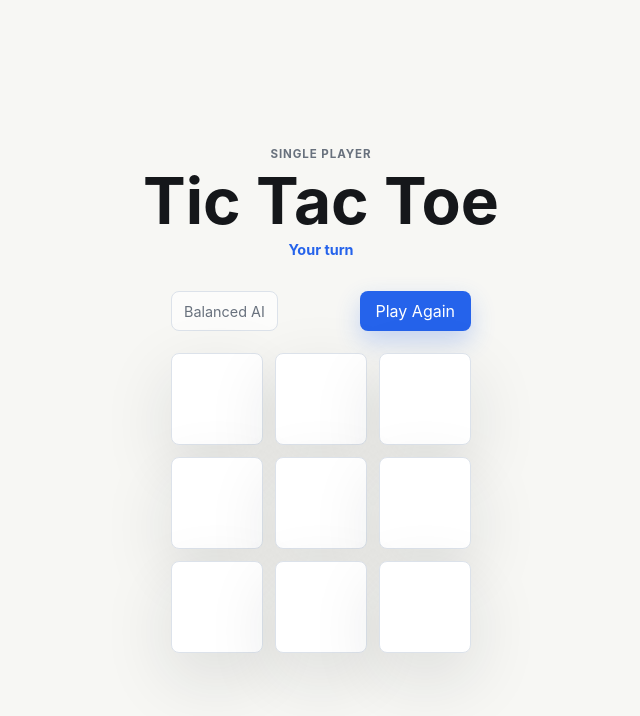
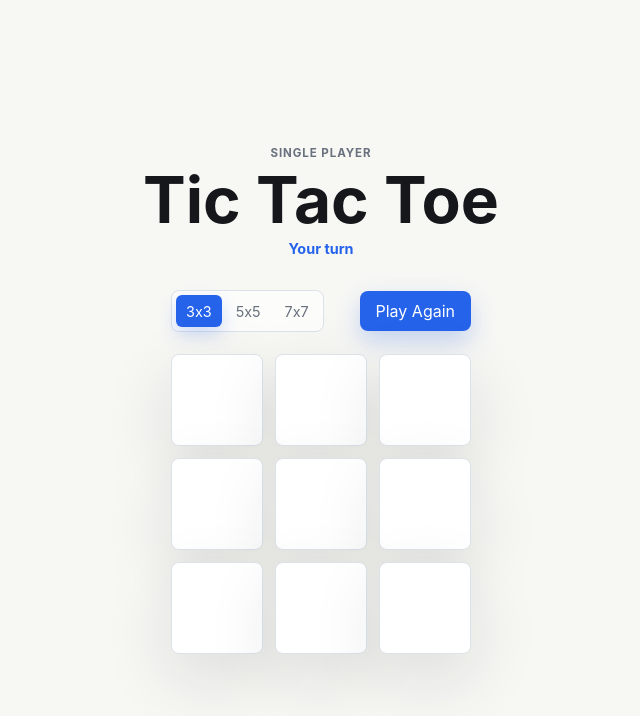
Before and after one commit to vhaueisen/tic-tac-toe, a React (Vite) app: page / in a window 1280 px wide. Shown: the top 716 px of the page, without its empty margins (319-959 px from the left). Built offline with nearby package versions, Linux system fonts and the light colour scheme.

Commit message:
board preset

```diff
--- a/src/app/App.tsx
+++ b/src/app/App.tsx
@@ -1,19 +1,27 @@
 import { motion } from "framer-motion";
 import { Board } from "../game/components/Board";
-import { DifficultySelector } from "../game/components/DifficultySelector";
+import { BoardPresetSelector } from "../game/components/BoardPresetSelector";
 import { GameHUD } from "../game/components/GameHUD";
 import { ResetButton } from "../game/components/ResetButton";
+import { BOARD_PRESETS, CELL_SIZE } from "../game/constants/game";
 import { WinnerBanner } from "../game/components/WinnerBanner";
 import { useGame } from "../game/hooks/useGame";
+import type { CSSProperties } from "react";
 
 export default function App() {
   const game = useGame();
   const winningPositions = game.result?.winningPositions ?? [];
+  const boardLayoutWidth =
+    game.config.size * CELL_SIZE + (game.config.size - 1) * 12;
+  const layoutStyle = {
+    "--board-layout-width": `${boardLayoutWidth}px`,
+  } as CSSProperties;
 
   return (
     <main className="app-shell">
       <motion.section
         className="game-surface"
+        style={layoutStyle}
         initial={{ opacity: 0 }}
         animate={{ opacity: 1 }}
         transition={{ duration: 0.28 }}
@@ -25,7 +33,11 @@ export default function App() {
         />
 
         <div className="toolbar">
-          <DifficultySelector />
+          <BoardPresetSelector
+            presets={BOARD_PRESETS}
+            selectedConfig={game.config}
+            onSelect={game.changeBoardConfig}
+          />
           <ResetButton onReset={game.resetGame} />
         </div>
 
--- a/src/game/components/Board.tsx
+++ b/src/game/components/Board.tsx
@@ -1,5 +1,6 @@
 import { useLayoutEffect, useRef, useState } from "react";
 import { motion } from "framer-motion";
+import { CELL_SIZE } from "../constants/game";
 import { hasPosition } from "../logic/winner";
 import { Cell } from "./Cell";
 import { WinningLine, type BoardMetrics } from "./WinningLine";
@@ -25,6 +26,7 @@ export function Board({
 }: BoardProps) {
   const boardRef = useRef<HTMLDivElement>(null);
   const [metrics, setMetrics] = useState<BoardMetrics | null>(null);
+  const boardWidth = size * CELL_SIZE + (size - 1) * 12;
 
   useLayoutEffect(() => {
     const boardElement = boardRef.current;
@@ -63,7 +65,10 @@ export function Board({
       className="board"
       role="grid"
       aria-label="Tic tac toe board"
-      style={{ gridTemplateColumns: `repeat(${size}, minmax(0, 1fr))` }}
+      style={{
+        gridTemplateColumns: `repeat(${size}, minmax(0, 1fr))`,
+        width: `min(100%, ${boardWidth}px)`,
+      }}
       initial={{ opacity: 0, y: 18, filter: "blur(4px)" }}
       animate={{ opacity: 1, y: 0, filter: "blur(0px)" }}
       transition={{ duration: 0.32, ease: "easeOut" }}
--- /dev/null
+++ b/src/game/components/BoardPresetSelector.tsx
@@ -0,0 +1,35 @@
+import type { BoardConfig } from "../models/Board";
+
+type BoardPresetSelectorProps = {
+  presets: BoardConfig[];
+  selectedConfig: BoardConfig;
+  onSelect: (config: BoardConfig) => void;
+};
+
+export function BoardPresetSelector({
+  presets,
+  selectedConfig,
+  onSelect,
+}: BoardPresetSelectorProps) {
+  return (
+    <div className="board-preset-selector" aria-label="Board size">
+      {presets.map((preset) => {
+        const isSelected =
+          preset.size === selectedConfig.size &&
+          preset.winLength === selectedConfig.winLength;
+
+        return (
+          <button
+            key={`${preset.size}-${preset.winLength}`}
+            type="button"
+            className="preset-button"
+            aria-pressed={isSelected}
+            onClick={() => onSelect(preset)}
+          >
+            {preset.size}x{preset.size}
+          </button>
+        );
+      })}
+    </div>
+  );
+}
--- a/src/game/components/DifficultySelector.tsx
+++ /dev/null
@@ -1,13 +0,0 @@
-type DifficultySelectorProps = {
-  label?: string;
-};
-
-export function DifficultySelector({
-  label = "Balanced AI",
-}: DifficultySelectorProps) {
-  return (
-    <div className="difficulty" aria-label="Difficulty">
-      <span>{label}</span>
-    </div>
-  );
-}
--- a/src/game/constants/game.ts
+++ b/src/game/constants/game.ts
@@ -8,14 +8,14 @@ export const CELL_SIZE = 92;
 
 export const BOARD_PRESETS: BoardConfig[] = [
   { size: 3, winLength: 3 },
-  { size: 4, winLength: 4 },
   { size: 5, winLength: 4 },
+  { size: 7, winLength: 4 },
 ];
 
 export const DEFAULT_BOARD_CONFIG = BOARD_PRESETS[0];
 
 export const AI_DEPTH_BY_SIZE: Record<number, number> = {
   3: 8,
-  4: 4,
   5: 3,
+  7: 2,
 };
--- a/src/game/hooks/useGame.ts
+++ b/src/game/hooks/useGame.ts
@@ -14,6 +14,7 @@ import type { Position } from "../models/Position";
 
 type Action =
   | { type: "start"; config?: BoardConfig }
+  | { type: "changeConfig"; config: BoardConfig }
   | { type: "playerMove"; position: Position }
   | { type: "animationDone" }
   | { type: "computerMove"; position: Position | null }
@@ -41,6 +42,16 @@ function reducer(state: GameState, action: Action): GameState {
         resetVersion: state.resetVersion + 1,
       };
     }
+
+    case "changeConfig":
+      return {
+        board: createBoard(action.config.size),
+        config: action.config,
+        phase: "PlayerTurn",
+        result: null,
+        pendingPhase: null,
+        resetVersion: state.resetVersion + 1,
+      };
 
     case "playerMove": {
       if (state.phase !== "PlayerTurn") {
@@ -165,6 +176,10 @@ export function useGame() {
     dispatch({ type: "reset" });
   }, []);
 
+  const changeBoardConfig = useCallback((config: BoardConfig) => {
+    dispatch({ type: "changeConfig", config });
+  }, []);
+
   const statusText = useMemo(
     () => getStatusText(state.result, state.phase === "ComputerThinking"),
     [state.phase, state.result],
@@ -176,5 +191,6 @@ export function useGame() {
     isInputDisabled: state.phase !== "PlayerTurn",
     playMove,
     resetGame,
+    changeBoardConfig,
   };
 }
--- a/src/index.css
+++ b/src/index.css
@@ -51,7 +51,7 @@ button {
 }
 
 .game-surface {
-  width: min(100%, 520px);
+  width: min(100%, max(520px, var(--board-layout-width, 520px)));
   display: grid;
   justify-items: center;
   gap: 22px;
@@ -66,7 +66,7 @@ button {
 
 .eyebrow,
 .status,
-.difficulty {
+.board-preset-selector {
   margin: 0;
   color: var(--muted);
   font-size: 0.9rem;
@@ -94,21 +94,43 @@ h1 {
 }
 
 .toolbar {
-  width: min(100%, calc(var(--cell-size) * 3 + 24px));
+  width: min(100%, var(--board-layout-width, 520px));
   display: flex;
   align-items: center;
   justify-content: space-between;
   gap: 12px;
 }
 
-.difficulty {
+.board-preset-selector {
   min-height: 40px;
   display: inline-flex;
   align-items: center;
+  gap: 4px;
   border: 1px solid var(--border);
   border-radius: 8px;
-  padding: 0 12px;
+  padding: 4px;
   background: rgba(255, 255, 255, 0.68);
+}
+
+.preset-button {
+  min-height: 32px;
+  border: 0;
+  border-radius: 6px;
+  padding: 0 10px;
+  color: var(--muted);
+  background: transparent;
+  cursor: pointer;
+}
+
+.preset-button[aria-pressed="true"] {
+  color: #ffffff;
+  background: var(--primary);
+  box-shadow: 0 8px 18px rgba(37, 99, 235, 0.2);
+}
+
+.preset-button:focus-visible {
+  outline: 3px solid rgba(37, 99, 235, 0.3);
+  outline-offset: 2px;
 }
 
 .reset-button {
@@ -132,7 +154,6 @@ h1 {
   position: relative;
   display: grid;
   gap: 12px;
-  width: min(100%, calc(var(--cell-size) * 3 + 24px));
   aspect-ratio: 1;
 }
 
@@ -254,10 +275,14 @@ h1 {
     flex-direction: column;
   }
 
-  .difficulty,
+  .board-preset-selector,
   .reset-button {
     width: 100%;
     justify-content: center;
+  }
+
+  .preset-button {
+    flex: 1;
   }
 }
 
```
Also changed, not shown: 2 other files (tests, documents, lock files or other folders).
